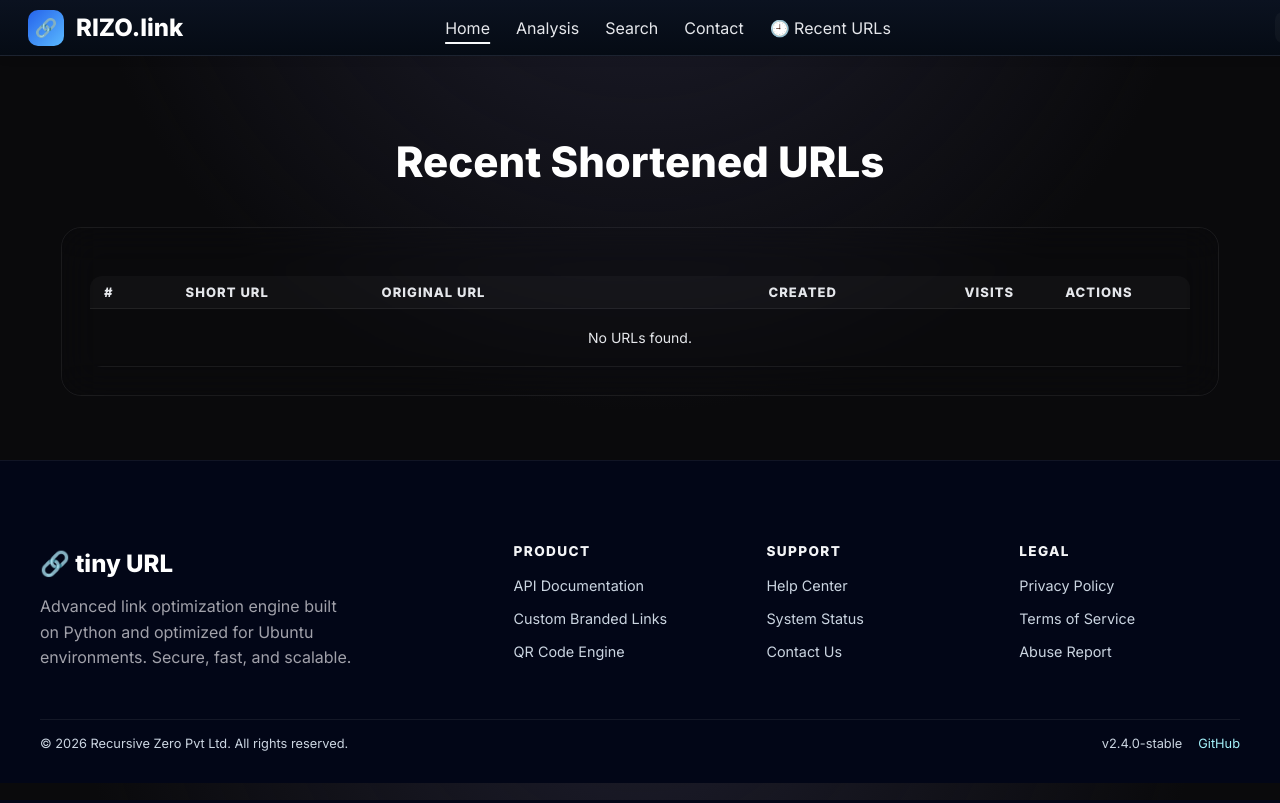
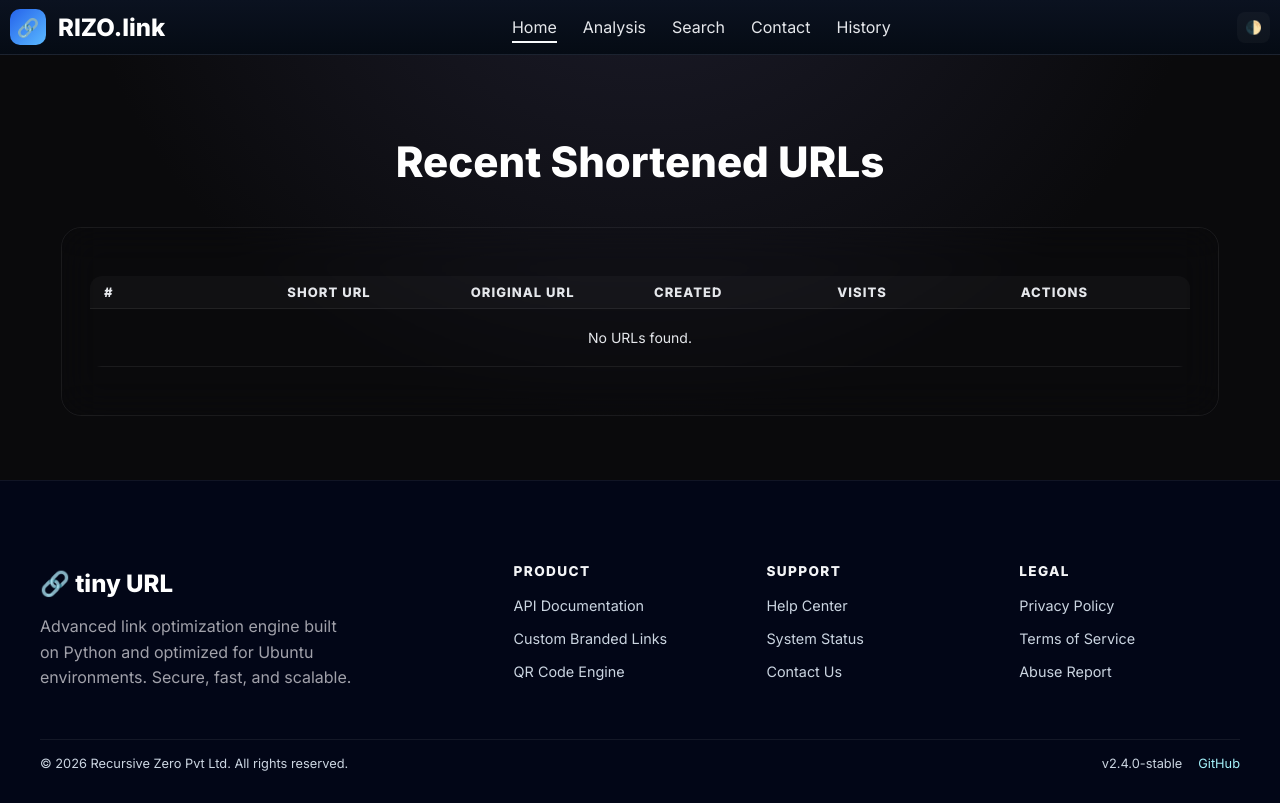
Before and after one commit to recursivezero/tiny, a FastAPI app: page /recent in a window 1280 px wide. Run offline with FastAPI, Linux system fonts and the light colour scheme; data that the repository does not hold is empty.

Commit message:
[RTY-260028]: UI  Enhancement

```diff
--- a/app/static/css/tiny.css
+++ b/app/static/css/tiny.css
@@ -59,19 +50,20 @@
   padding-top: 6rem;
 }
 
-/* Top navigation header */
 .app-header {
   position: fixed;
   top: 0;
   left: 0;
   width: 100%;
   height: 55px;
+  display: flex;
+  align-items: center;
+  justify-content: space-between;
+  padding: 0 10px;
+  box-sizing: border-box;
+
   background: var(--glass);
   border-bottom: 1px solid var(--glass-border);
-  display: flex;
-  align-items: center;
-  padding: 0 28px;
-  box-shadow: 0 2px 10px rgba(0, 0, 0, 0.08);
   z-index: 1000;
 }
 
@@ -80,10 +72,6 @@
   display: flex;
   align-items: center;
   gap: 12px;
-}
-
-.header-right {
-  margin-left: auto;
 }
 
 .app-logo {
@@ -105,11 +93,9 @@
 }
 
 .header-nav {
-  position: absolute;
-  left: 50%;
-  transform: translateX(-50%);
   display: flex;
   gap: 26px;
+  margin: 0 auto;
 }
 
 .nav-link,
@@ -387,7 +372,7 @@
 .recent-table-wrapper {
   margin-top: 20px;
   width: 100%;
-  overflow-x: hidden;
+  overflow-x: auto;
 }
 
 .recent-table {
@@ -421,41 +409,12 @@
   transition: 0.25s ease;
 }
 
-/* Stable column widths so important columns stay visible */
-.recent-table th:nth-child(1),
-.recent-table td:nth-child(1) {
-  width: 6%;
-}
-
-.recent-table th:nth-child(2),
-.recent-table td:nth-child(2) {
-  width: 18%;
-}
-
-.recent-table th:nth-child(3),
-.recent-table td:nth-child(3) {
-  width: 38%;
-}
-
-.recent-table th:nth-child(4),
-.recent-table td:nth-child(4) {
-  width: 18%;
-}
-
-.recent-table th:nth-child(5),
-.recent-table td:nth-child(5) {
-  width: 8%;
-}
-
-.recent-table th:nth-child(6),
-.recent-table td:nth-child(6) {
-  width: 12%;
-}
-
+/* Row hover */
 .recent-table tbody tr:hover {
   background: rgba(255, 255, 255, 0.05);
 }
 
+/* Short link */
 .short-code a {
   color: var(--accent);
   font-weight: 700;
@@ -550,6 +495,12 @@
   background: #ef4444;
   color: #fff;
 }
+
+.recent-table-wrapper {
+  margin-bottom: 20px;
+}
+
+
 
 /* Footer */
 footer.big-footer {
--- a/app/templates/header.html
+++ b/app/templates/header.html
@@ -8,7 +8,7 @@
     <a href="/coming-soon" class="nav-link">Analysis</a>
     <a href="/coming-soon" class="nav-link">Search</a>
     <a href="/coming-soon" class="nav-link">Contact</a>
-    <a href="/recent" class="nav-link" title="Show recent shortened URLs">🕘 Recent URLs</a>
+    <a href="/recent" class="nav-link" title="Show recent shortened URLs">History</a>
   </nav>
   <div class="header-right">
     <button class="theme-toggle" onclick="toggleTheme()">🌓</button>
```
Also changed, not shown: other parts of app/static/css/tiny.css (+22 -43 lines), app/templates/layout.html (+0 -12 lines).
